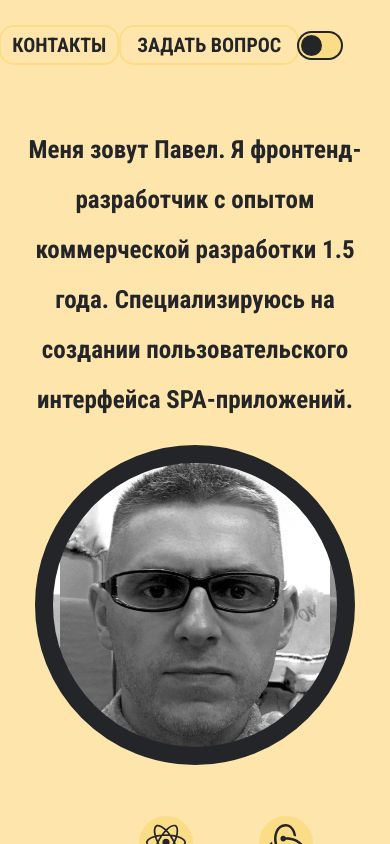
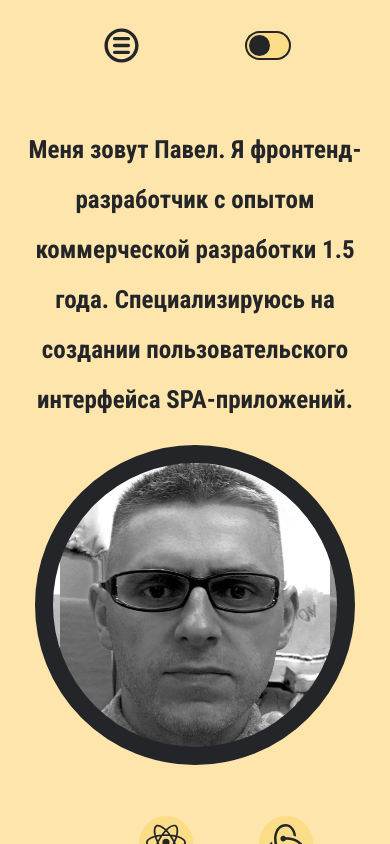
Before and after one commit to pavelminsk1979/portfolioNew, a React (Vite) app: page /info in a window 390 px wide. Both pictures are taken after a click on the element "вернуться на главную". Shown: the top 844 px of the page. Built offline with nearby package versions, Linux system fonts and the light colour scheme.

Commit message:
create menuBurger

```diff
--- a/src/components/Navigation.module.scss
+++ b/src/components/Navigation.module.scss
@@ -67,3 +67,27 @@
 .headersTextQestion:active {
   transform: translateY(2px);
 }
+
+.menuBurger {
+  width: 41px;
+  height: 41px;
+  cursor: pointer;
+}
+
+.menuBurger:hover {
+  transform: scale(1.1);
+  transition: 0.5s;
+}
+
+@media screen and (width >= 800px) {
+  .menuBurger {
+    display: none;
+  }
+}
+
+@media screen and (width <= 800px) {
+  .headersText,
+  .headersTextQestion {
+    display: none;
+  }
+}
--- a/src/components/Navigation.tsx
+++ b/src/components/Navigation.tsx
@@ -1,4 +1,6 @@
 import { useNavigate } from 'react-router-dom'
+
+import { CgMenuRound } from 'react-icons/cg'
 
 import st from './Navigation.module.scss'
 
@@ -17,6 +19,7 @@ export const Navigation = () => {
   return (
     <div className={st.main}>
       <div className={st.block}>
+        <CgMenuRound className={st.menuBurger} />
         <span className={st.headersText} onClick={handleOnClickNavigate}>
           КРАТКО
         </span>
```
